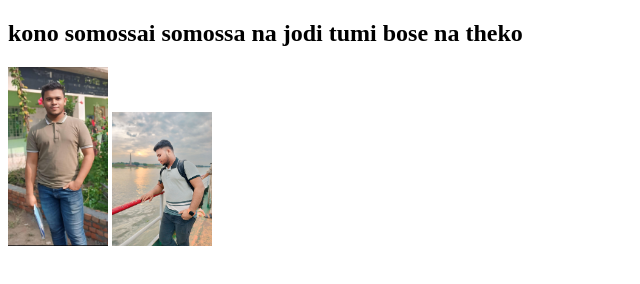
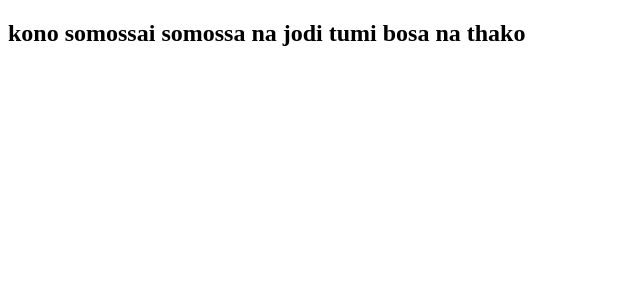
Before and after one commit to patwarymahmud/my-first-github-repo, a plain HTML site: page INDEX.html in a window 1280 px wide. Shown: the whole page, without its empty margins (0-640 px from the left). Drawn offline with Linux system fonts and the light colour scheme.

Commit message:
problem solving

```diff
--- a/INDEX.html
+++ b/INDEX.html
@@ -3,11 +3,9 @@
 <head>
     <meta charset="UTF-8">
     <meta name="viewport" content="width=device-width, initial-scale=1.0">
-    <title>problem will never last forever</title>
+    <title>problem will never last</title>
 </head>
 <body>
-    <h2>kono somossai somossa na jodi tumi bose na theko</h2>
-    <img width="100px" src="Images/strong.jpg" alt="">
-    <img width="100px" src="Images/1735317827771[1].jpg" alt="">
+    <h2>kono somossai somossa na jodi tumi bosa na thako</h2>
 </body>
 </html>
```
Also changed, not shown: Images/1735317827771[1].jpg (deleted), Images/photo-1518214598173-1666bc921d66.avif (deleted), Images/strong.jpg (deleted).
